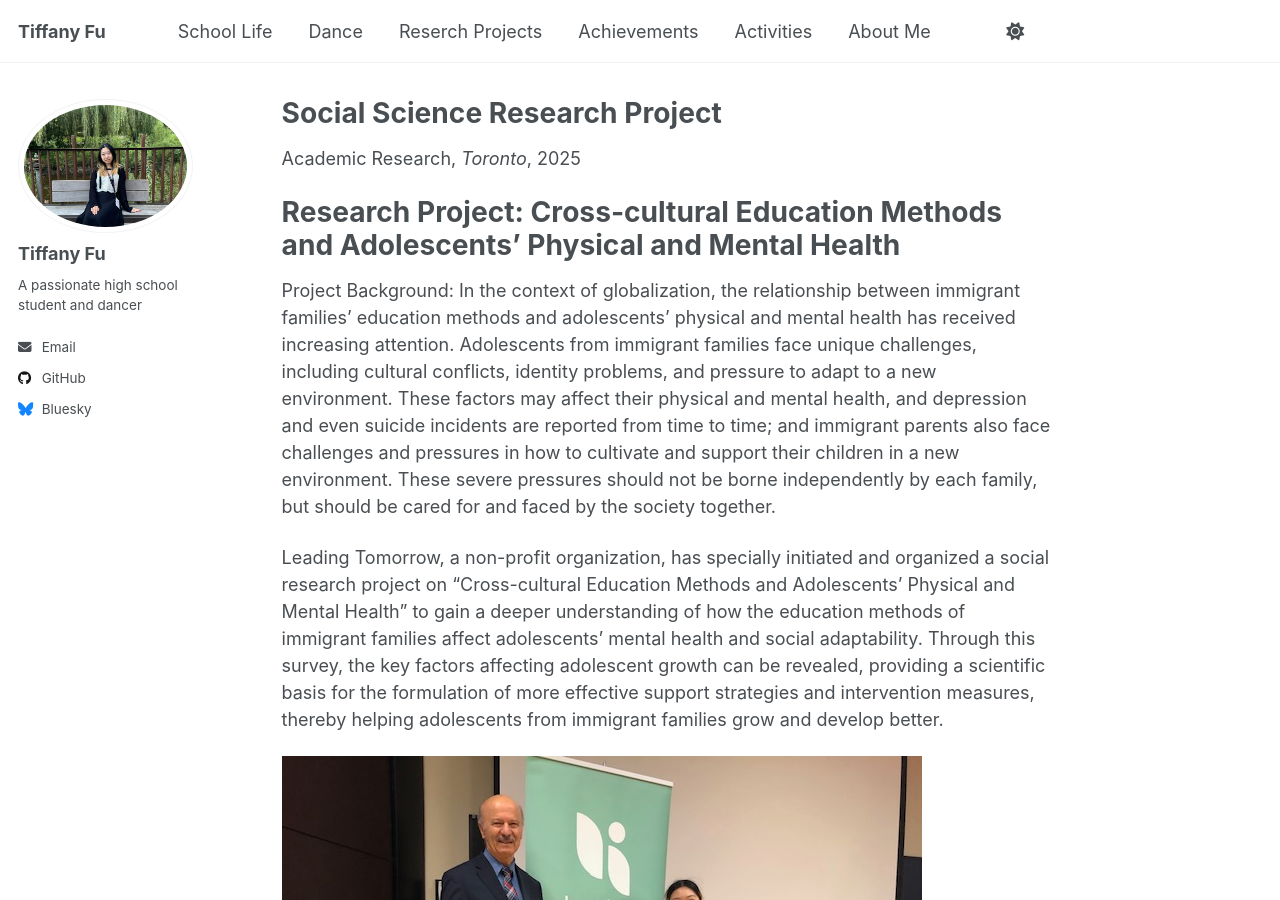
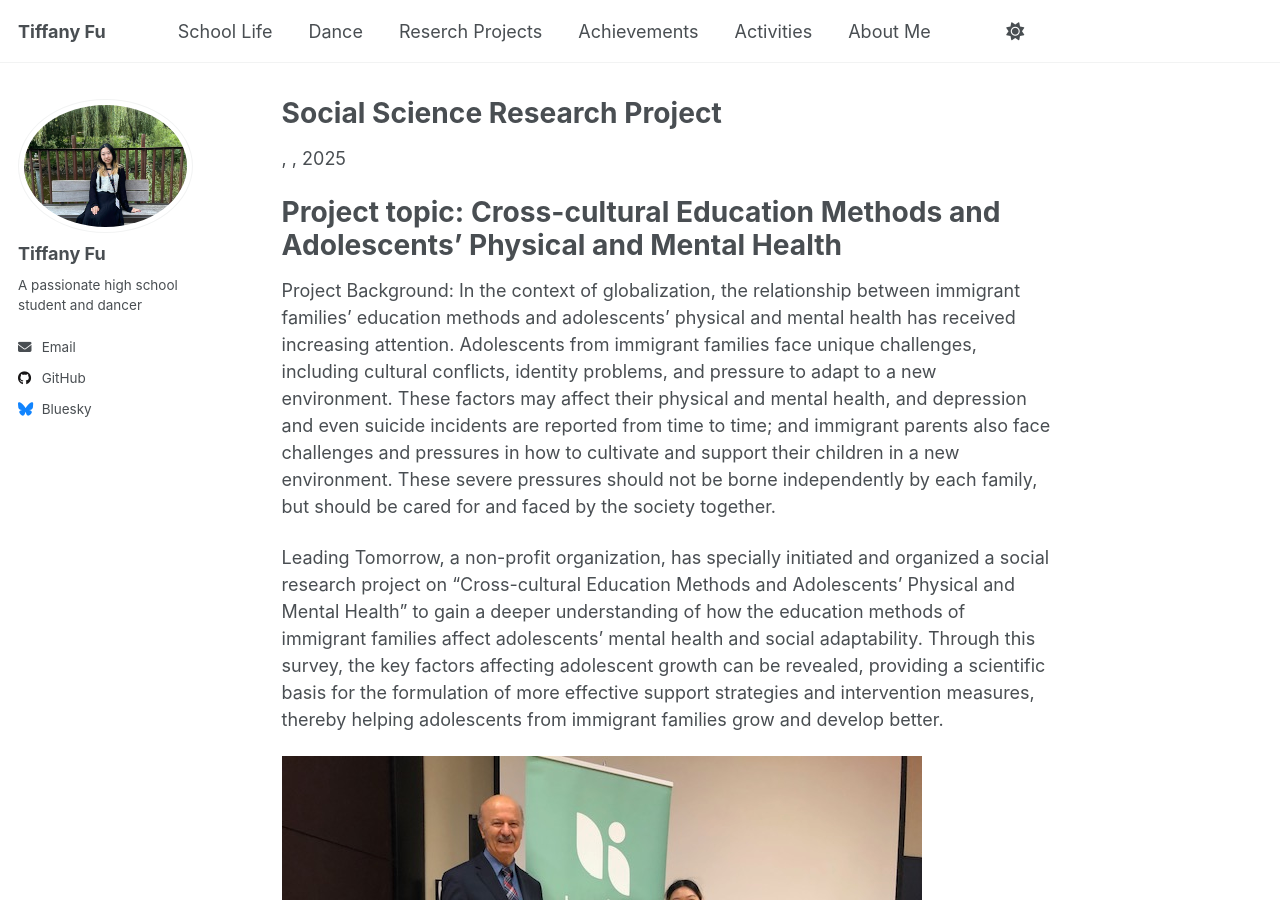
Before and after one commit to TiffanyJTFu/TiffanyFu, a Jekyll site: the page built from _teaching/2015-spring-teaching-2.md, in a window 1280 px wide and 900 px high. Built offline with Jekyll 4.4.1, drawn with Linux system fonts in a browser that asks for light colours; a script that is not in the unit is left out.

Commit message:
Update 2015-spring-teaching-2.md

```diff
--- a/_teaching/2015-spring-teaching-2.md
+++ b/_teaching/2015-spring-teaching-2.md
@@ -1,13 +1,12 @@
 ---
 title: "Social Science Research Project"
 collection: teaching
-type: "Academic Research"
+type: ""
 permalink: /teaching/2015-spring-teaching-1
-venue: "Toronto"
 location: "Toronto Canada"
 ---
 
-Research Project: Cross-cultural Education Methods and Adolescents' Physical and Mental Health
+**Project topic: Cross-cultural Education Methods and Adolescents' Physical and Mental Health**
 =====
 Project Background:
 In the context of globalization, the relationship between immigrant families' education methods and adolescents' physical and mental health has received increasing attention. Adolescents from immigrant families face unique challenges, including cultural conflicts, identity problems, and pressure to adapt to a new environment. These factors may affect their physical and mental health, and depression and even suicide incidents are reported from time to time; and immigrant parents also face challenges and pressures in how to cultivate and support their children in a new environment. These severe pressures should not be borne independently by each family, but should be cared for and faced by the society together.
```
